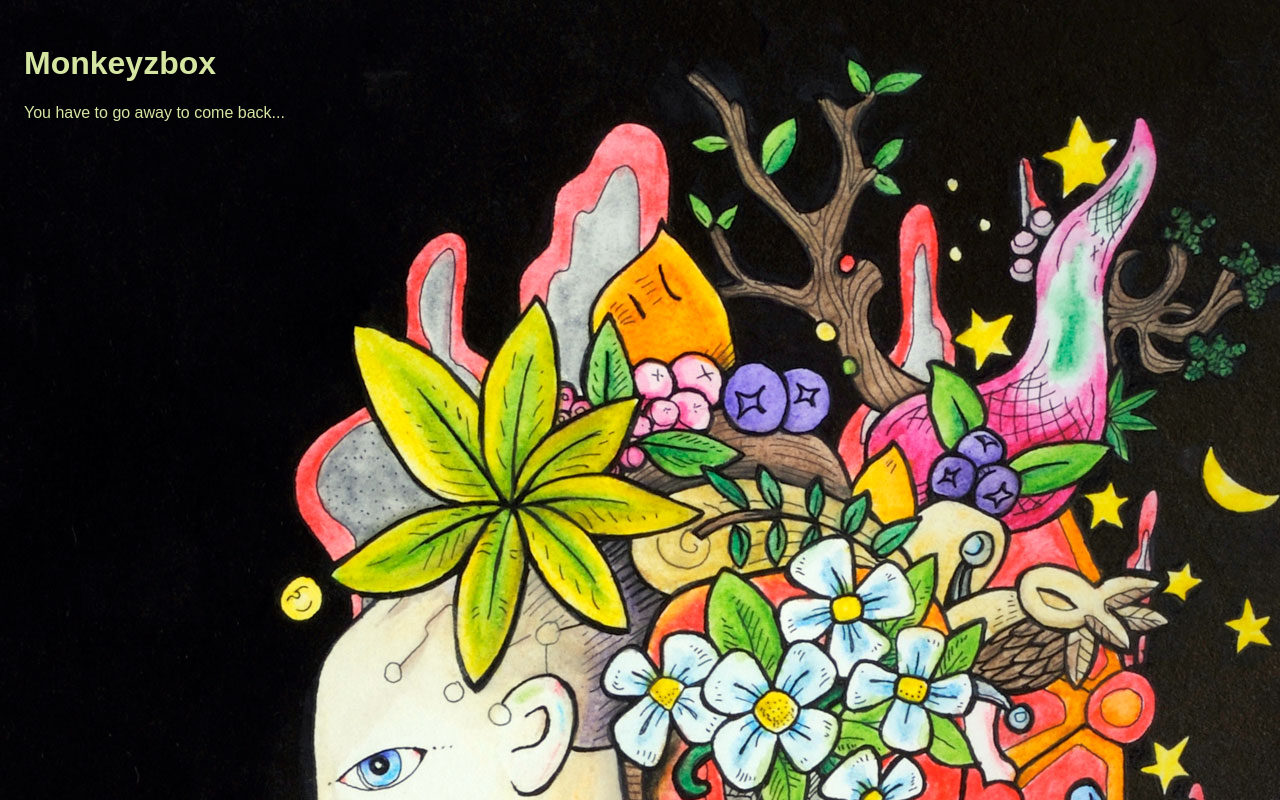
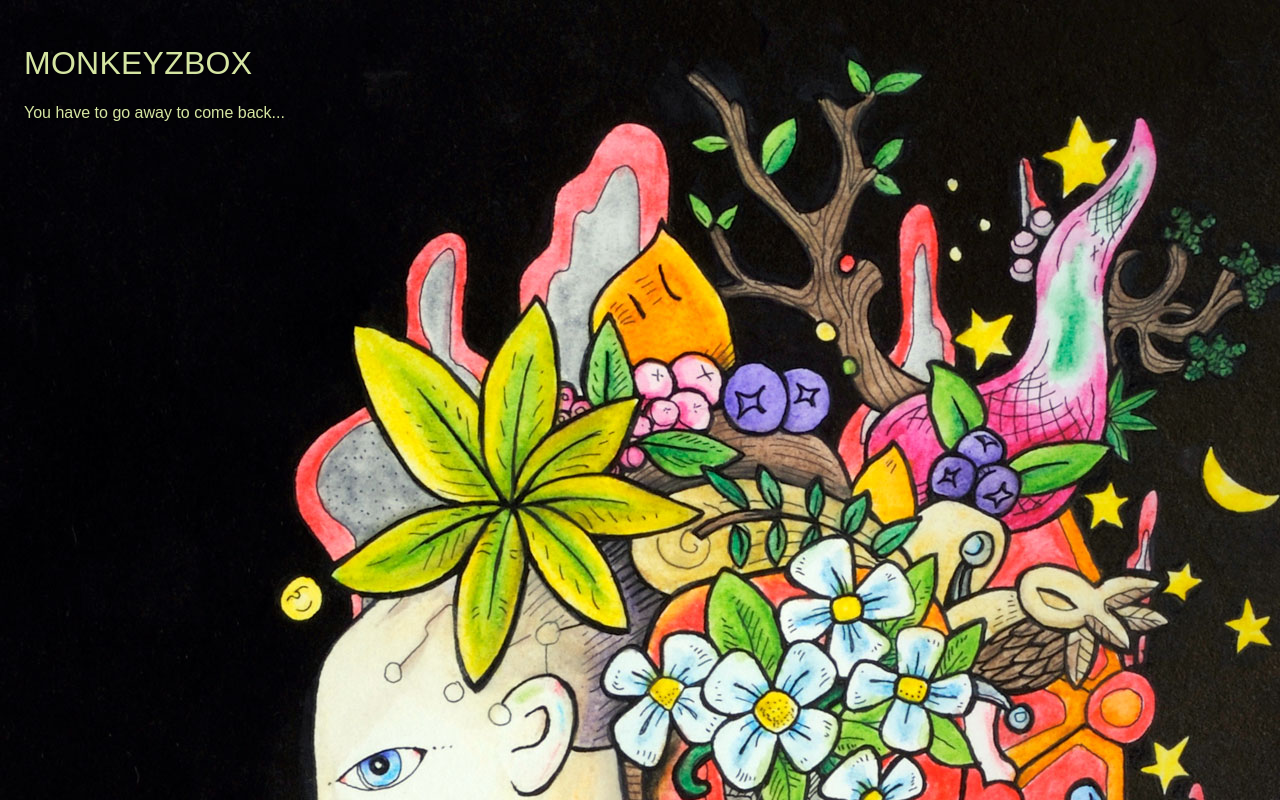
Before and after one commit to LL782/monkeyzbox, a Next.js app: page / in a window 1280 px wide. Shown: the top 800 px of the page. Built offline with nearby package versions, Linux system fonts and the light colour scheme.

Commit message:
Slight improvement to typography

```diff
--- a/global-styles.css
+++ b/global-styles.css
@@ -18,3 +18,9 @@ body {
   left: 0;
   z-index: 5;
 }
+
+h1 {
+  font-weight: normal;
+  text-transform: uppercase;
+  letter-spacing: 0.25px;
+}
```
